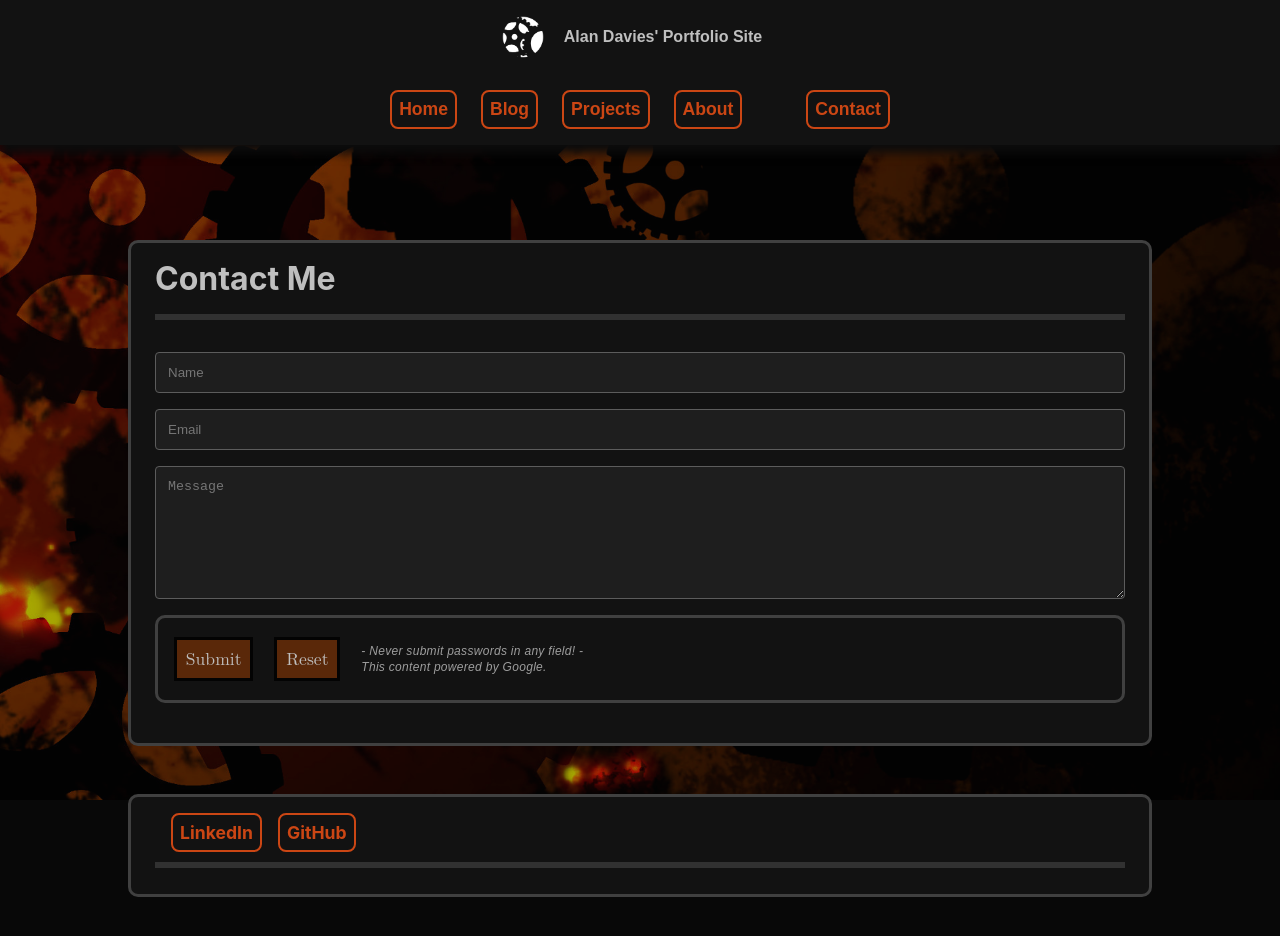
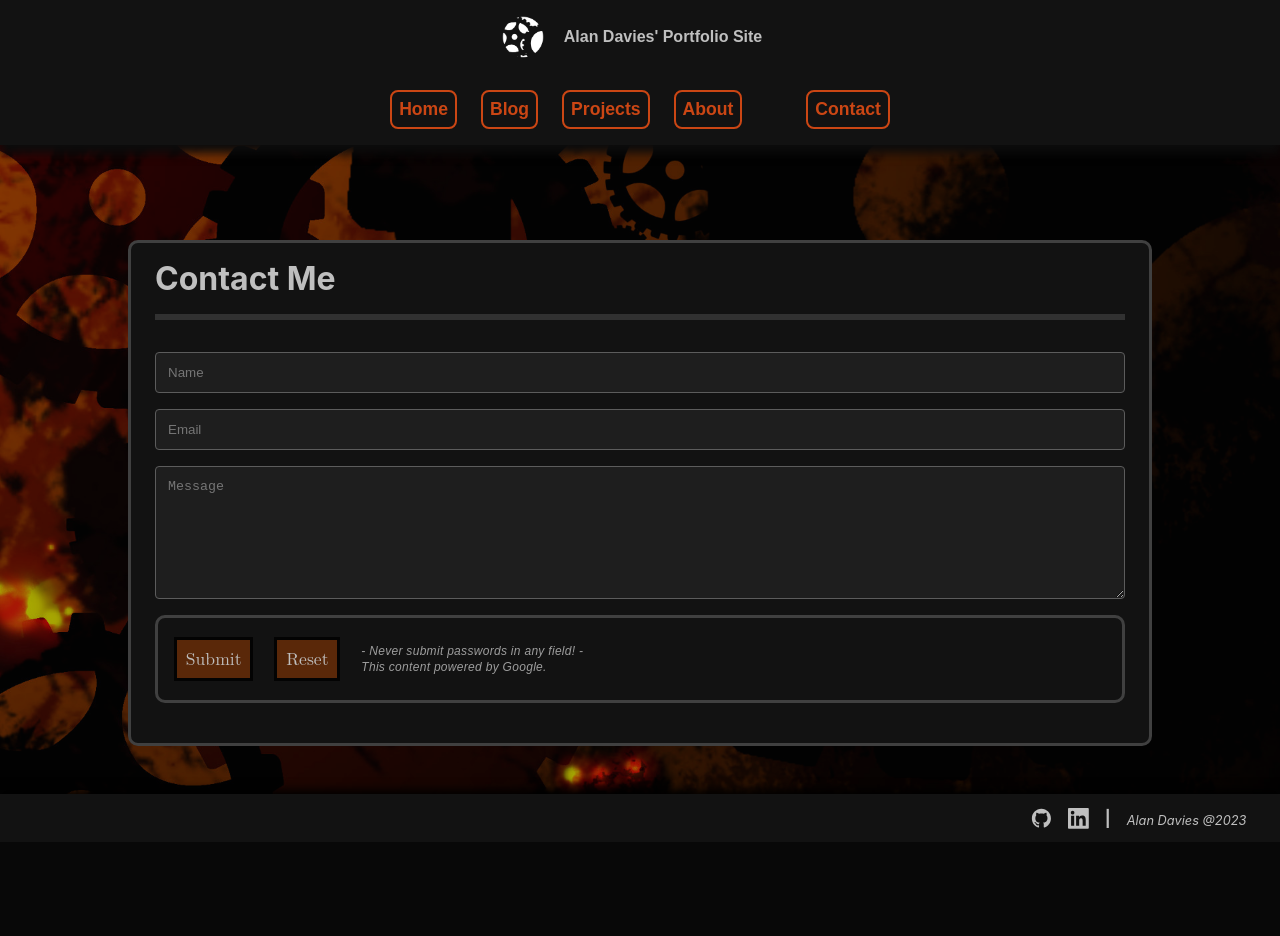
Before and after one commit to MorickClive/MorickClive.github.io, a Next.js app: page /contact in a window 1280 px wide. Shown: the top 936 px of the page. After the commit the page ends 842 px from the top, so only its background shows below. Built offline with nearby package versions, Linux system fonts and the light colour scheme.

Commit message:
AD: added footer contactbar

```diff
--- a/package.json
+++ b/package.json
@@ -18,6 +18,7 @@
     "next": "13.4.5",
     "react": "18.2.0",
     "react-dom": "18.2.0",
+    "react-icons": "^4.10.1",
     "typescript": "5.1.3"
   }
 }
--- a/src/app/contact/components/SocialMediaBar.tsx
+++ /dev/null
@@ -1,8 +0,0 @@
-const SocialMediaBar = () => {
-    return <div id="socialMediaBar">
-        <a target="_blank" rel="noopener noreferrer" href="https://www.linkedin.com/in/alan-davies-b9957b100/" >LinkedIn</a>
-        <a target="_blank" rel="noopener noreferrer" href="https://github.com/MorickClive" >GitHub</a>
-    </div>
-}
-
-export default SocialMediaBar;
--- a/src/app/contact/page.tsx
+++ b/src/app/contact/page.tsx
@@ -1,19 +1,11 @@
 import ContactForm from "./components/ContactForm";
-import SocialMediaBar from "./components/SocialMediaBar";
 
 export const metadata = { title: "Contact" };
 
 export default function contact() {
-    return <>
-        <div className="container" >
+    return <div className="container" >
             <div className="card">
                 <ContactForm />
             </div>
         </div>
-
-        <div className="container" >
-            <SocialMediaBar />
-            <hr />
-        </div>
-    </>
 }
--- a/src/app/css/index.css
+++ b/src/app/css/index.css
@@ -101,9 +101,32 @@ hr.article {
   width: 85%;
 }
 
+footer {
+  background: #121212;
+  display: flex;
+  justify-content: flex-end;
+  gap: 1rem;
+  padding: 0.9em 2.1em;
+  box-shadow: 0px -4px 9px 0px black;
+  color: #555555;
+}
+footer em {
+  font-size: 0.8em;
+  align-self: flex-end;
+}
+footer a svg {
+  width: 1.3em;
+  height: 1.3rem;
+}
+footer a svg:hover {
+  fill: #cb4614;
+}
+footer a svg:active {
+  fill: rgba(0, 188, 212, 0.9411764706);
+}
+
 header {
   display: flex;
-  flex-direction: row;
   justify-content: space-between;
   align-items: center;
   top: 0;
@@ -612,6 +635,9 @@ FOREGROUND/BACKGROUND LAYERS
 #frontLayer {
   z-index: 3;
   position: absolute;
+  height: 100vh;
+  display: grid;
+  grid-template-rows: 9fr 3rem;
 }
 
 #backLayer {
@@ -629,15 +655,13 @@ MAIN
 ========================================
 */
 #main {
-  padding: 10em 30vw;
-  padding-bottom: 0em;
   display: flex;
   flex-direction: column;
+  padding: 10em 30vw 0;
 }
 @media (max-width: 1400px) {
   #main {
-    padding: 15em 10vw;
-    padding-bottom: 0em;
+    padding: 15em 10vw 0;
   }
 }
 
--- a/src/app/layout.tsx
+++ b/src/app/layout.tsx
@@ -2,6 +2,8 @@ import './css/index.css'
 import { Inter } from 'next/font/google'
 import { Metadata } from 'next'
 import Header from './components/Header'
+import Link from 'next/link'
+import SocialMediaBar from '@/lib/getSocialMedia'
 
 const inter = Inter({ subsets: ['latin'] })
 
@@ -28,6 +30,10 @@ export default function RootLayout({
             <div id="main">
               {children}
             </div>
+            <footer>
+              <SocialMediaBar />
+              <em>Alan Davies @2023</em>
+            </footer>
           </div>
           <div id="backLayer"></div>
         </div>
--- /dev/null
+++ b/src/lib/getSocialMedia.tsx
@@ -0,0 +1,10 @@
+import Link from "next/link";
+import { GrLinkedin, GrGithub } from "react-icons/gr";
+
+export default async function SocialMediaBar() {
+    return <>
+        <Link target="_blank" rel="noopener noreferrer" href="https://github.com/MorickClive" ><GrGithub /></Link>
+        <Link target="_blank" rel="noopener noreferrer" href="https://www.linkedin.com/in/alan-davies-b9957b100/" ><GrLinkedin /></Link>
+        <h4>|</h4>
+    </>
+}
--- a/src/scss/_layout.scss
+++ b/src/scss/_layout.scss
@@ -4,9 +4,37 @@
     }
 }
 
+footer {
+    background: #121212;
+    display: flex;
+    justify-content: flex-end;
+    gap: 1rem;
+
+    padding: 0.9em 2.1em;
+    box-shadow: 0px -4px 9px 0px black;
+
+    color: $primary-scroll-arrow;
+
+    em {
+        font-size: .8em;
+        align-self: flex-end;
+    }
+
+    a svg {
+        width: 1.3em;
+        height: 1.3rem;
+
+        &:hover {
+            fill: $primary-color;
+        }
+        &:active {
+            fill: $primary-accent;
+        }
+    }
+}
+
 header {
     display: flex;
-    flex-direction: row;
     justify-content: space-between;
     align-items: center;
     top: 0;
--- a/src/scss/index.scss
+++ b/src/scss/index.scss
@@ -57,6 +57,9 @@ FOREGROUND/BACKGROUND LAYERS
 #frontLayer {
     z-index: 3;
     position: absolute;
+    height: 100vh;
+    display: grid;
+    grid-template-rows: 9fr 3rem;
 }
 
 #backLayer {
@@ -77,14 +80,12 @@ MAIN
 
 #main {
     @include mobile {
-        padding: 15em 10vw;
-        padding-bottom: 0em;
+        padding: 15em 10vw 0;
     }
 
-    padding: 10em 30vw;
-    padding-bottom: 0em;
     display: flex;
     flex-direction: column;
+    padding: 10em 30vw 0;
 }
 
 .container {
```
Also changed, not shown: 2 other files (tests, documents, lock files or other folders).
